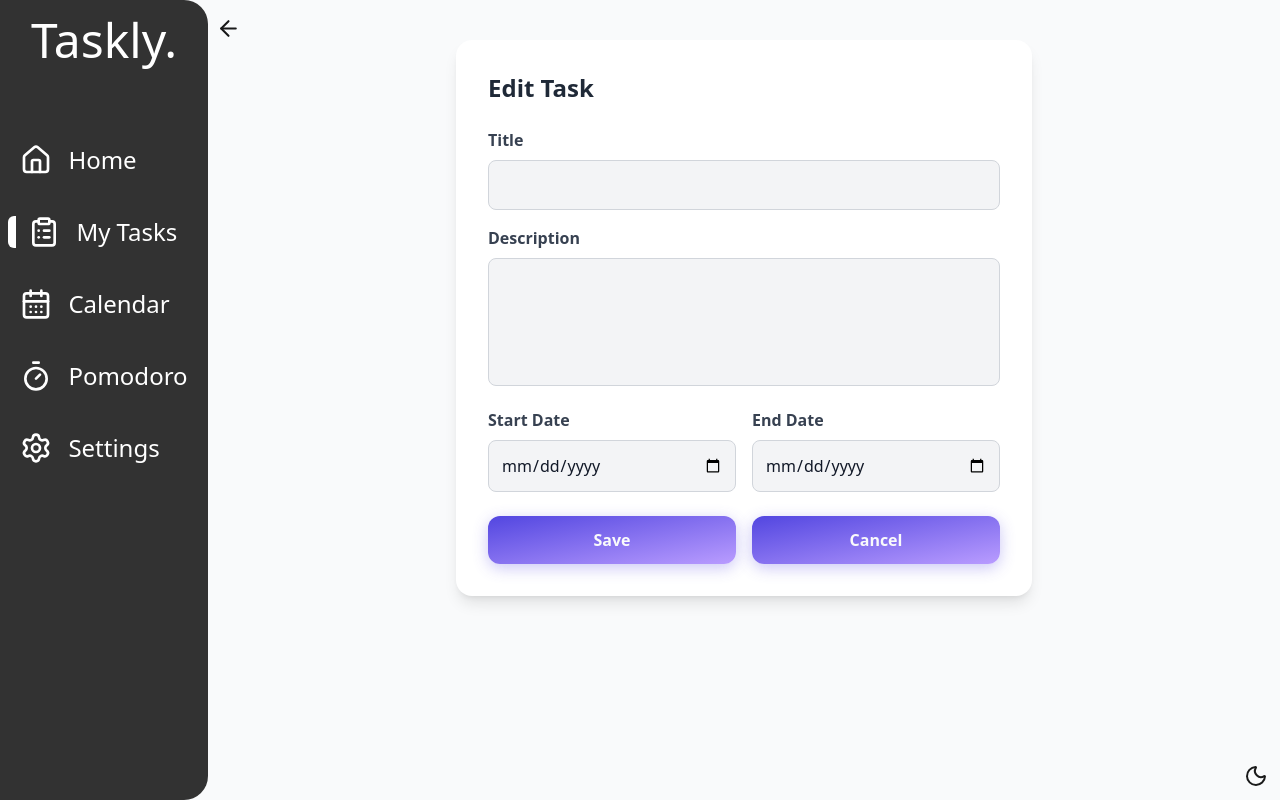
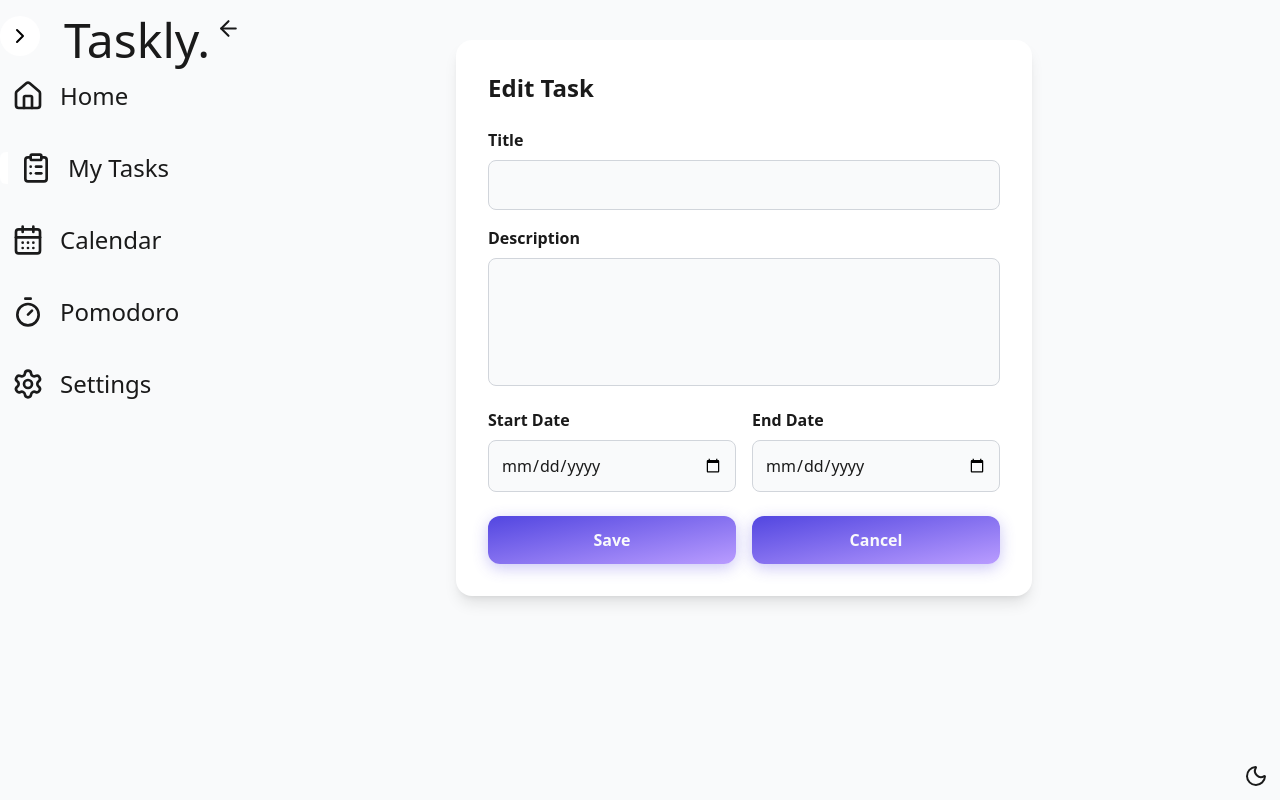
Before and after one commit to feyzanrsnr/Task_Manager_Website, a React (Vite) app: page /tasks/edit/1 in a window 1280 px wide. Built offline with nearby package versions, Linux system fonts and the light colour scheme.

Commit message:
sidebar mobile

```diff
--- a/src/components/Chart.jsx
+++ b/src/components/Chart.jsx
@@ -102,7 +102,9 @@ const ChartComponent = ({ title, dateRange,backgroundColor }) => {
 
   return (
     <div
-      className={`relative flex flex-col items-center justify-between h-[320px] w-[280px] rounded-2xl p-6 bg-${backgroundColor} shadow-xl`}>
+      className={`relative flex flex-col items-center justify-between
+      h-[280px] w-[250px] md:h-[320px] md:w-[280px]
+      rounded-2xl p-6 bg-${backgroundColor} shadow-xl`}>
       {/* Title */}
       <span className="text-lg md:text-xl font-semibold text-light-text tracking-wide">
         {title}
--- a/src/components/Sidebar.jsx
+++ b/src/components/Sidebar.jsx
@@ -1,23 +1,65 @@
 import { NavLink } from "react-router"
 import { navigationItems } from "../constants/navigationItems"
 import { ArrowBigRight, ChevronLeft, ChevronRight, ChevronRightCircle } from "lucide-react"
+import { useState } from "react"
 
 function Sidebar() {
 
+  const [isOpen, setIsOpen] = useState(false)
+
+  //relative flex flex-col flex-shrink-0 items-center gap-16 w-14 md:w-52 bg-[#323232] text-white rounded-br-3xl rounded-tr-3xl
+
+  /*fixed top-0 left-0 h-full z-50 flex flex-col flex-shrink-0 items-center
+        gap-16 bg-[#323232] text-white
+        rounded-br-3xl rounded-tr-3xl
+        transition-all duration-300 ease-in-out
+        ${isOpen ? "w-52 md:w-52" : "w-14 md:w-52"}
+  */
+
   return (
-    <nav className='relative flex flex-col flex-shrink-0 items-center gap-16 w-20 md:w-52 bg-[#323232] text-white rounded-br-3xl rounded-tr-3xl'>
-{/*
-          <button className="md:invisible absolute top-16 left-[70px] bg-white rounded-full">
+    <nav className={`
+
+        ${isOpen ? "relative flex flex-col flex-shrink-0 items-center gap-16 w-14 md:w-52 bg-[#323232] text-white rounded-br-3xl rounded-tr-3xl" : "w-14 md:w-52"}
+    `}>
+
+          {/* <button className="md:invisible absolute top-16 left-[45px] bg-white rounded-full">
+            <ChevronRight color="black"/>
+          </button> */}
+
+            {
+              isOpen
+              ? <button onClick={() => setIsOpen(!isOpen)} className="d:hidden absolute top-20 left-12 bg-white rounded-full">
+            <ChevronLeft color="black" width={20} height={20}/>
+          </button>
+              :<button onClick={() => setIsOpen(!isOpen)} className="d:hidden absolute top-4 left-0 bg-white rounded-full p-2">
             <ChevronRight color="black"/>
           </button>
+            }
 
-          <button className="invisible md:visible absolute top-16 left-[198px] bg-white rounded-full">
-            <ChevronLeft color="black"/>
-          </button> */}
+          {/* <h1 className='text-xl md:text-5xl px-16 py-4'>Taskly.</h1> */}
 
-          <h1 className='text-xl md:text-5xl px-16 py-4'>Taskly.</h1>
+          <h1 className={`text-lg md:text-5xl px-4 md:px-16 py-4 ${!isOpen && "hidden md:block"}`}>
+            Taskly.
+          </h1>
 
-          <div className="flex flex-col gap-10">
+        <div className="flex flex-col gap-10">
+        {navigationItems.map((item) => (
+          <NavLink
+            key={item.id}
+            to={item.href}
+            className={({ isActive }) =>
+              `flex items-center px-3 md:gap-4 ${isActive ? "border-l-8 border-white rounded-md" : ""}`
+            }
+          >
+            <span className={`${!isOpen && "hidden md:block"}`}>{item.icon}</span>
+            <span className={`hidden md:inline-block md:text-2xl ${!isOpen && "hidden md:block"}`}>
+              {item.title}
+            </span>
+          </NavLink>
+        ))}
+      </div>
+
+          {/* <div className="flex flex-col gap-10">
             {
               navigationItems.map(item => (
                 <NavLink
@@ -37,7 +79,7 @@ function Sidebar() {
 
               ))
           }
-          </div>
+          </div> */}
 
     </nav>
   )
--- a/src/components/TaskCard.jsx
+++ b/src/components/TaskCard.jsx
@@ -49,7 +49,7 @@ const TaskCard = ({id, title, description, startDate, endDate, status = "not_com
   const taskDateStatus = calculateTaskDateStatus(startDate,endDate);
 
   // card içerik stilleri
-  const cardClasses = `bg-gradient-to-br from-blue-500/50 to-blue-400/50 backdrop-blur-md dark:bg-gradient-to-br dark:from-midnight/50 dark:to-deepsea/50 dark:backdrop-blur-md rounded-2xl p-4 w-80 h-[200px] max-h-[300px] text-white shadow-lg hover:transition-all hover:translate-y-2 cursor-pointer `;
+  const cardClasses = `bg-gradient-to-br from-blue-500/50 to-blue-400/50 backdrop-blur-md dark:bg-gradient-to-br dark:from-blue-600 dark:to-blue-400  rounded-2xl p-4 w-80 h-[200px] max-h-[300px] text-white shadow-lg hover:transition-all hover:translate-y-2 cursor-pointer `;
 
   const getStatusIcon = () => {
     switch (status) {
--- a/src/pages/create-task-page/CreateTaskPage.jsx
+++ b/src/pages/create-task-page/CreateTaskPage.jsx
@@ -37,31 +37,31 @@ const CreateTaskPage = () => {
     <div className='w-full relative'>
 
     <div className="flex justify-center items-start py-10 bg-transparent dark:bg-transparent">
-      <div className="w-[350px] md:w-full max-w-xl bg-white dark:bg-gray-800 rounded-2xl shadow-lg p-8">
-        <h2 className="text-xl md:text-2xl font-bold mb-6 text-gray-800 dark:text-white">
+      <div className="w-[350px] md:w-full max-w-xl bg-white dark:bg-[#323232] rounded-2xl shadow-lg p-8">
+        <h2 className="text-xl md:text-2xl font-bold mb-6 text-light-text dark:text-dark-text">
           Create Task
         </h2>
 
         <label className="flex flex-col md:block mb-4">
-          <span className="text-gray-700 dark:text-gray-300 font-semibold">
+          <span className="text-light-text dark:text-dark-text font-semibold">
             Title
           </span>
           <input
             type="text"
             value={title}
             onChange={(e) => setTitle(e.target.value)}
-            className="mt-1 md:mt-2 w-[200px] md:w-full p-2 md:p-3 rounded-lg border border-gray-300 dark:border-gray-700 bg-gray-100 dark:bg-gray-700 text-gray-900 dark:text-white focus:outline-none focus:ring-2 focus:ring-blue-400"
+            className="mt-1 md:mt-2 w-[200px] md:w-full p-2 md:p-3 rounded-lg border border-gray-300 dark:border-gray-700/50 bg-light-background dark:bg-gray-700/50 text-light-text dark:text-dark-text focus:outline-none focus:ring-2 focus:ring-blue-400"
           />
         </label>
 
         <label className="flex flex-col md:block mb-4">
-          <span className="text-gray-700 dark:text-gray-300 font-semibold">
+          <span className="text-light-text dark:text-dark-text font-semibold">
             Description
           </span>
           <textarea
             value={description}
             onChange={(e) => setDescription(e.target.value)}
-            className="mt-1 md:mt-2 w-[250px] md:w-full p-2 md:p-3 rounded-lg border border-gray-300 dark:border-gray-700 bg-gray-100 dark:bg-gray-700 text-gray-900 dark:text-white focus:outline-none focus:ring-2 focus:ring-blue-400 resize-none h-32"
+            className="mt-1 md:mt-2 w-[250px] md:w-full p-2 md:p-3 rounded-lg border border-gray-300 dark:border-gray-700/50 bg-light-background dark:bg-gray-700/50 text-light-text dark:text-dark-text focus:outline-none focus:ring-2 focus:ring-blue-400 resize-none h-32"
           />
         </label>
 
@@ -74,7 +74,7 @@ const CreateTaskPage = () => {
               type="date"
               value={startDate}
               onChange={(e) => setStartDate(e.target.value)}
-              className="mt-1 md:mt-2 w-[120px] md:w-full p-2 md:p-3 rounded-lg border border-gray-300 dark:border-gray-700 bg-gray-100 dark:bg-gray-700 text-gray-900 dark:text-white focus:outline-none focus:ring-2 focus:ring-blue-400"
+              className="mt-1 md:mt-2 w-[120px] md:w-full p-2 md:p-3 rounded-lg border border-gray-300 dark:border-gray-700/50 bg-light-background dark:bg-gray-700/50 text-gray-900 dark:text-dark-text focus:outline-none focus:ring-2 focus:ring-blue-400"
             />
           </label>
           <label className="flex-1">
@@ -85,7 +85,7 @@ const CreateTaskPage = () => {
               type="date"
               value={endDate}
               onChange={(e) => setEndDate(e.target.value)}
-              className="mt-1 md:mt-2 w-[120px] md:w-full p-2 md:p-3 rounded-lg border border-gray-300 dark:border-gray-700 bg-gray-100 dark:bg-gray-700 text-gray-900 dark:text-white focus:outline-none focus:ring-2 focus:ring-blue-400"
+              className="mt-1 md:mt-2 w-[120px] md:w-full p-2 md:p-3 rounded-lg border border-gray-300 dark:border-gray-700/50 bg-light-background dark:bg-gray-700/50 text-gray-900 dark:text-white focus:outline-none focus:ring-2 focus:ring-blue-400"
             />
           </label>
         </div>
--- a/src/pages/edit-task-page/EditTaskPage.jsx
+++ b/src/pages/edit-task-page/EditTaskPage.jsx
@@ -41,55 +41,55 @@ const EditTaskPage = () => {
     <div className='relative'>
 
     <div className="flex justify-center items-start py-10 bg-transparent dark:bg-transparent">
-      <div className="w-[350px] md:w-full max-w-xl bg-white dark:bg-gray-800 rounded-2xl shadow-lg p-8">
-        <h2 className="text-xl md:text-2xl font-bold mb-6 text-gray-800 dark:text-white">
+      <div className="w-[350px] md:w-full max-w-xl bg-white dark:bg-[#323232]  rounded-2xl shadow-lg p-8">
+        <h2 className="text-xl md:text-2xl font-bold mb-6 text-light-text dark:text-dark-text">
           Edit Task
         </h2>
 
         <label className="flex flex-col md:block mb-4">
-          <span className="text-gray-700 dark:text-gray-300 font-semibold">
+          <span className="text-light-text dark:text-dark-text font-semibold">
             Title
           </span>
           <input
             type="text"
             value={title}
             onChange={(e) => setTitle(e.target.value)}
-            className="mt-1 md:mt-2 w-[200px] md:w-full p-2 md:p-3 rounded-lg border border-gray-300 dark:border-gray-700 bg-gray-100 dark:bg-gray-700 text-gray-900 dark:text-white focus:outline-none focus:ring-2 focus:ring-blue-400"
+            className="mt-1 md:mt-2 w-[200px] md:w-full p-2 md:p-3 rounded-lg border border-gray-300 dark:border-gray-700/50 bg-light-background dark:bg-gray-700/50 text-light-text dark:text-dark-text focus:outline-none focus:ring-2 focus:ring-blue-400"
           />
         </label>
 
         <label className="flex flex-col md:block mb-4">
-          <span className="text-gray-700 dark:text-gray-300 font-semibold">
+          <span className="text-light-text dark:text-dark-text font-semibold">
             Description
           </span>
           <textarea
             value={description}
             onChange={(e) => setDescription(e.target.value)}
-            className="mt-1 md:mt-2 w-[250px] md:w-full p-2 md:p-3 rounded-lg border border-gray-300 dark:border-gray-700 bg-gray-100 dark:bg-gray-700 text-gray-900 dark:text-white focus:outline-none focus:ring-2 focus:ring-blue-400 resize-none h-32"
+            className="mt-1 md:mt-2 w-[250px] md:w-full p-2 md:p-3 rounded-lg border border-gray-300 dark:border-gray-700/50 bg-light-background dark:bg-gray-700/50 text-light-text dark:text-dark-text focus:outline-none focus:ring-2 focus:ring-blue-400 resize-none h-32"
           />
         </label>
 
         <div className="flex gap-4 mb-6">
           <label className="flex-1">
-            <span className="text-gray-700 dark:text-gray-300 font-semibold">
+            <span className="text-light-text dark:text-dark-text font-semibold">
               Start Date
             </span>
             <input
               type="date"
               value={startDate}
               onChange={(e) => setStartDate(e.target.value)}
-              className="mt-1 md:mt-2 w-[120px] md:w-full p-2 md:p-3 rounded-lg border border-gray-300 dark:border-gray-700 bg-gray-100 dark:bg-gray-700 text-gray-900 dark:text-white focus:outline-none focus:ring-2 focus:ring-blue-400"
+              className="mt-1 md:mt-2 w-[120px] md:w-full p-2 md:p-3 rounded-lg border border-gray-300 dark:border-gray-700/50 bg-light-background dark:bg-gray-700/50 text-light-text dark:text-dark-text focus:outline-none focus:ring-2 focus:ring-blue-400"
             />
           </label>
           <label className="flex-1">
-            <span className="text-gray-700 dark:text-gray-300 font-semibold">
+            <span className="text-light-text dark:text-dark-text font-semibold">
               End Date
             </span>
             <input
               type="date"
               value={endDate}
               onChange={(e) => setEndDate(e.target.value)}
-              className="mt-1 md:mt-2 w-[120px] md:w-full p-2 md:p-3 rounded-lg border border-gray-300 dark:border-gray-700 bg-gray-100 dark:bg-gray-700 text-gray-900 dark:text-white focus:outline-none focus:ring-2 focus:ring-blue-400"
+              className="mt-1 md:mt-2 w-[120px] md:w-full p-2 md:p-3 rounded-lg border border-gray-300 dark:border-gray-700/50 bg-light-background dark:bg-gray-700/50 text-light-text dark:text-dark-text focus:outline-none focus:ring-2 focus:ring-blue-400"
             />
           </label>
         </div>
--- a/src/pages/home-page/HomePage.jsx
+++ b/src/pages/home-page/HomePage.jsx
@@ -9,7 +9,7 @@ function DashboardPage() {
 
   return (
     <div className='min-h-screen flex flex-col'>
-       <div className='bg-white shadow-sm rounded-b-xl flex items-center justify-between h-16 text-xl md:text-3xl font-bold px-4 md:px-5'>
+       <div className='bg-white text-light-text shadow-sm rounded-b-xl flex items-center justify-between h-16 text-xl md:text-3xl font-bold px-4 md:px-5'>
         <p>Good Morning, James!</p>
         <User2Icon className="border-2 border-black rounded-full w-7 h-7 md:w-9 md:h-9"/>
       </div>
```
